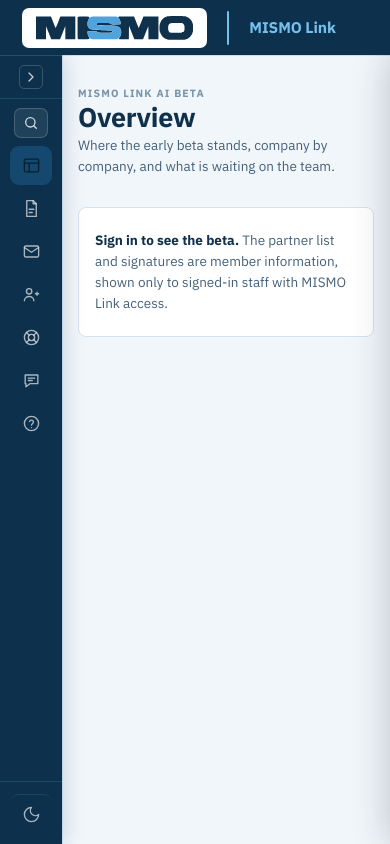
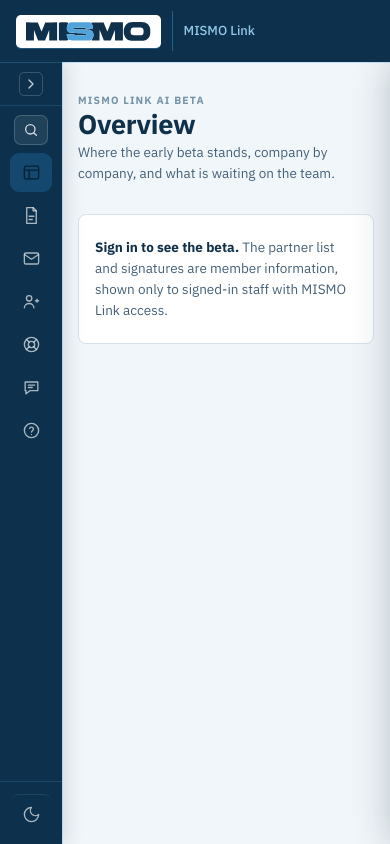
Before and after one commit to GitMISMO/mismo-link, a website: page index.html in a window 390 px wide. Drawn offline with Linux system fonts and the light colour scheme.

Commit message:
Masthead matches Certification Management's to the pixel (CN-053)
68px bar (13px 22px), logo box 9px 13px with 5px corners and sky line,
1px 42px divider, name 16px/500/#94c8e9; CMS's phone step at 560px.
Left menu, side panel and toasts follow via --hq-h. New check 6.

Co-Authored-By: Claude <noreply@anthropic.com>

```diff
--- a/index.html
+++ b/index.html
@@ -32,7 +32,7 @@
     --ui:"IBM Plex Sans",-apple-system,BlinkMacSystemFont,"Segoe UI",sans-serif;
     --mono:"IBM Plex Mono",ui-monospace,SFMono-Regular,Menlo,monospace;
     /* the three measurements every MISMO page shares (Summit HQ's live values) */
-    --hq-h:55px; --rail-w:240px; --rail-mini:62px;
+    --hq-h:68px; --rail-w:240px; --rail-mini:62px;
   }
   @media (prefers-color-scheme: dark){
     :root:not([data-theme="light"]){
@@ -78,25 +78,35 @@
   /* December: the santa hat on the O of the logo comes from the shared /assets/holiday.js,
      which session.js loads (CN-052). Nothing for it here. */
 
-/* the masthead, across the top, as every MISMO page wears it */
+/* the masthead, across the top: Certification Management's, to the pixel (CN-053).
+   68px bar: 13px above and below the logo box, 22px in from the left. */
 .hqtop{position:sticky;top:env(safe-area-inset-top,0px);z-index:97;height:var(--hq-h);
   background:var(--navy);color:#fff;display:flex;align-items:center;gap:0;
-  padding:0 22px;box-shadow:0 1px 0 rgba(80,164,219,.28);
+  padding:13px 22px;box-shadow:0 1px 0 rgba(80,164,219,.28);
   margin-left:calc(0px - var(--rail-w));width:calc(100% + var(--rail-w));
   transition:margin-left .2s cubic-bezier(.4,0,.2,1), width .2s cubic-bezier(.4,0,.2,1)}
 body.railmini .hqtop{margin-left:calc(0px - var(--rail-mini));width:calc(100% + var(--rail-mini))}
 @media (prefers-reduced-motion:reduce){ .hqtop{transition:none} }
-.hqtop .mastrule{display:block;width:2px;height:34px;flex:0 0 auto;
-  margin-inline:20px;border-radius:1px;background:var(--sky)}
-.hqtop .hqname{font-family:var(--display);font-size:15.5px;font-weight:700;
-  letter-spacing:-.005em;color:var(--sky);white-space:nowrap}
+.hqtop .mastrule{display:block;width:1px;height:42px;flex:0 0 auto;
+  margin-inline:14px;background:rgba(80,164,219,.4)}
+.hqtop .hqname{font-size:16px;font-weight:500;color:#94c8e9;white-space:nowrap}
 .hqtop-r{margin-left:auto;display:flex;align-items:center;gap:13px}
 .hqtop .eyebrow-m{font-family:var(--display);font-size:10.5px;letter-spacing:.11em;
   text-transform:uppercase;color:rgba(255,255,255,.62);font-weight:600;white-space:nowrap}
 @media(max-width:700px){.hqtop .eyebrow-m{display:none}}
-.logoplate{background:#fff;border-radius:7px;padding:8px 14px;display:flex;
-  align-items:center;line-height:0;flex:0 0 auto;position:relative}
+.logoplate{background:#fff;border-radius:5px;padding:9px 13px;display:flex;
+  align-items:center;line-height:0;flex:0 0 auto;position:relative;
+  box-shadow:0 1px 0 rgba(80,164,219,.35)}
 .logoplate .wordmark{height:24px;width:auto;display:block}
+/* phone: Certification Management's own phone step, so the logo box still lines up there */
+@media(max-width:560px){
+  :root{--hq-h:62px}
+  .hqtop{padding:11px 16px}
+  .logoplate{padding:7px 10px}
+  .logoplate .wordmark{height:19px}
+  .hqtop .mastrule{height:40px;margin-inline:11px}
+  .hqtop .hqname{font-size:13px;min-width:0;overflow:hidden;text-overflow:ellipsis}
+}
 
 /* the sections, down the left, beneath it */
 .hq.rail{position:fixed;left:0;top:calc(var(--hq-h) + env(safe-area-inset-top,0px));bottom:0;width:var(--rail-w);z-index:95;
```
Also changed, not shown: DEVELOPING.md (+5 -0 lines), tests/run.js (+34 -0 lines), CHANGELOG.md.
